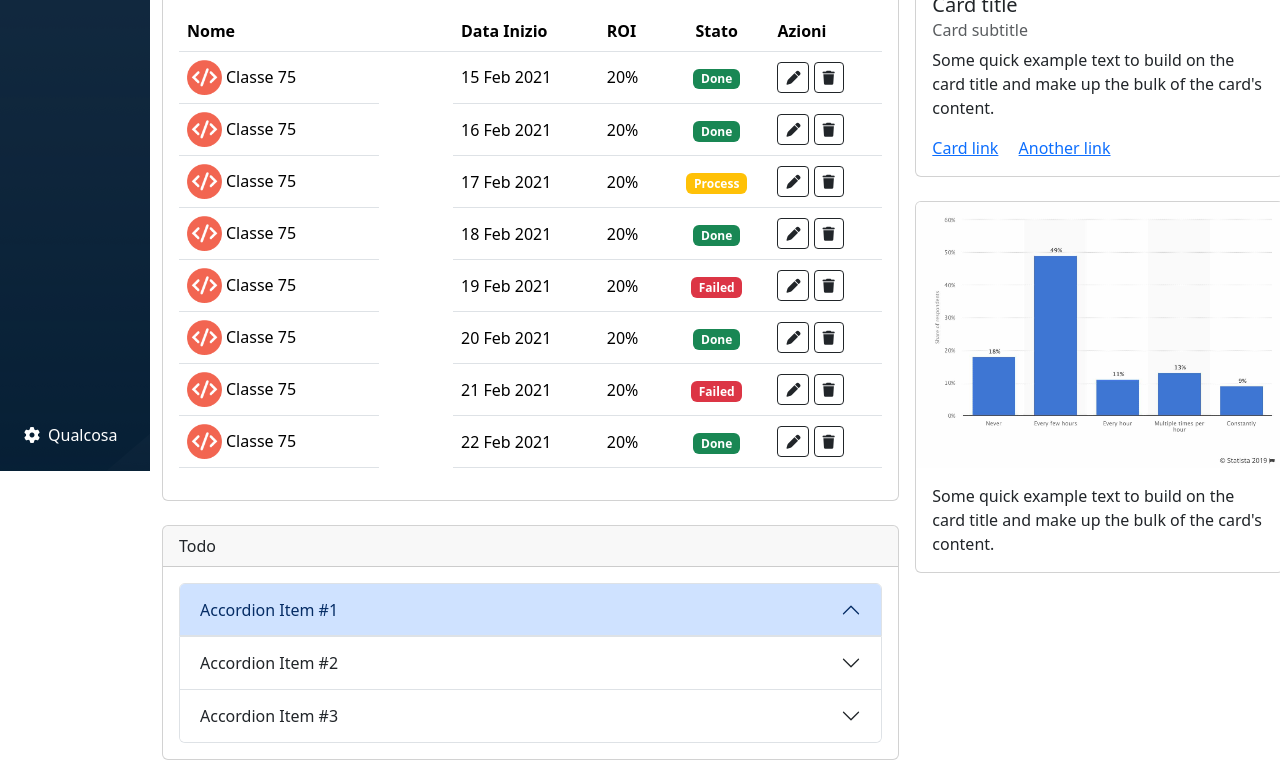
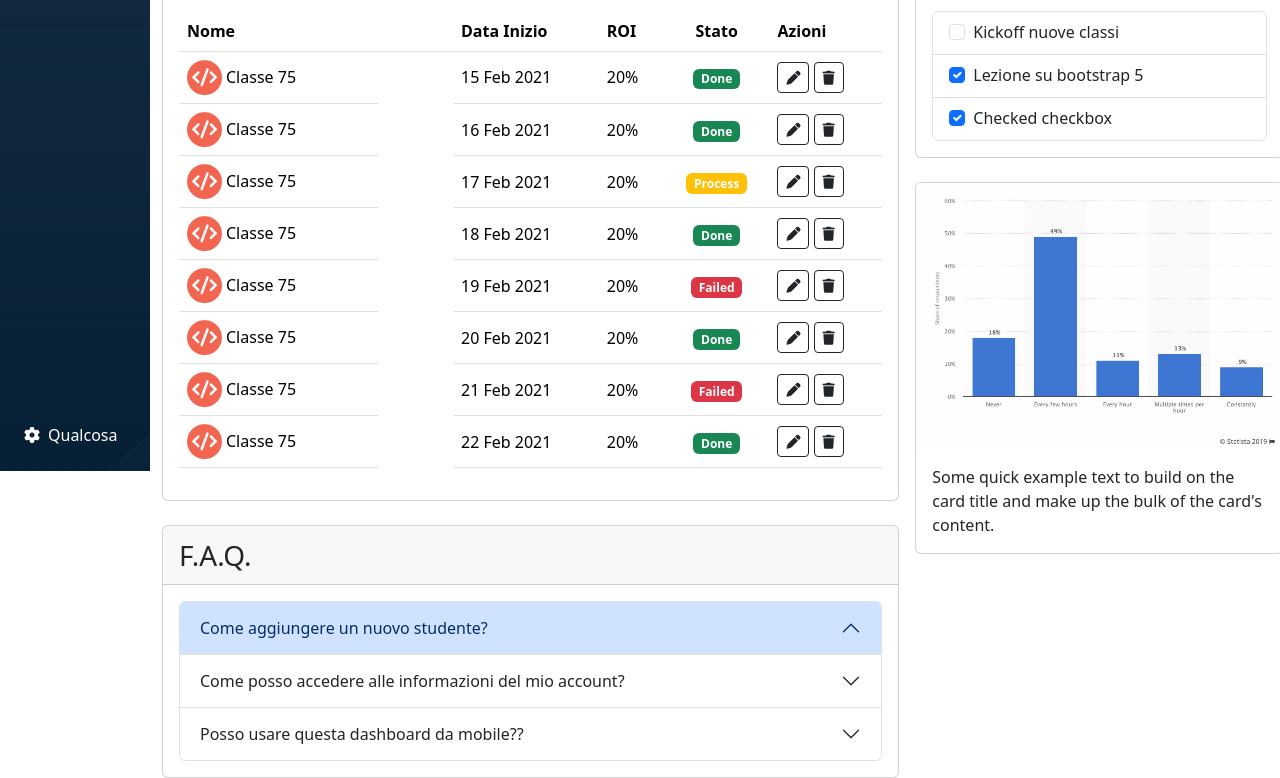
Before and after one commit to Lorenzo91347/html-css-bootstrap-dashboard, a plain HTML site: page index.html in a window 1280 px wide. Shown: the part 329-1107 px from the top of the page. Drawn offline with nearby package versions, Linux system fonts and the light colour scheme.

Commit message:
feat:accordion and checkboxes

```diff
--- a/index.html
+++ b/index.html
@@ -195,13 +195,13 @@
                                 </div>
                             </div>
                             <div class="card" style="width: auto;">
-                                <div class="card-header">Todo</div>
+                                <div class="card-header fs-3">F.A.Q.</div>
                                 <div class="card-body">
                                     <div class="accordion" id="accordionExample">
                                         <div class="accordion-item">
                                           <h2 class="accordion-header">
-                                            <button class="accordion-button" type="button" data-bs-toggle="collapse" data-bs-target="#collapseOne" aria-expanded="true" aria-controls="collapseOne">
-                                              Accordion Item #1
+                                            <button class="accordion-button" type="button" data-bs-toggle="collapse" data-bs-target="#collapseOne" aria-expanded="false" aria-controls="collapseOne">
+                                              Come aggiungere un nuovo studente?
                                             </button>
                                           </h2>
                                           <div id="collapseOne" class="accordion-collapse collapse" data-bs-parent="#accordionExample">
@@ -213,7 +213,7 @@
                                         <div class="accordion-item">
                                           <h2 class="accordion-header">
                                             <button class="accordion-button collapsed" type="button" data-bs-toggle="collapse" data-bs-target="#collapseTwo" aria-expanded="false" aria-controls="collapseTwo">
-                                              Accordion Item #2
+                                              Come posso accedere alle informazioni del mio account?
                                             </button>
                                           </h2>
                                           <div id="collapseTwo" class="accordion-collapse collapse" data-bs-parent="#accordionExample">
@@ -225,7 +225,7 @@
                                         <div class="accordion-item">
                                           <h2 class="accordion-header">
                                             <button class="accordion-button collapsed" type="button" data-bs-toggle="collapse" data-bs-target="#collapseThree" aria-expanded="false" aria-controls="collapseThree">
-                                              Accordion Item #3
+                                              Posso usare questa dashboard da mobile??
                                             </button>
                                           </h2>
                                           <div id="collapseThree" class="accordion-collapse collapse" data-bs-parent="#accordionExample">
@@ -240,13 +240,36 @@
                         </div>
                         <div class="col-12 col-lg-4 d-flex flex-column gap-4">
                             <div class="card" style="width: auto;">
-                                <div class="card-header">Todo</div>
+                                <div class="card-header fs-3">Todo</div>
                                 <div class="card-body">
-                                  <h5 class="card-title">Card title</h5>
-                                  <h6 class="card-subtitle mb-2 text-body-secondary">Card subtitle</h6>
-                                  <p class="card-text">Some quick example text to build on the card title and make up the bulk of the card's content.</p>
-                                  <a href="#" class="card-link">Card link</a>
-                                  <a href="#" class="card-link">Another link</a>
+                                  <ul class="list-group list-group-flush border rounded">
+                                  <li class="list-group-item">
+                                    <div class="form-check">
+                                    <input class="form-check-input" type="checkbox" value="" id="flexCheckDefault">
+                                    <label class="form-check-label" for="flexCheckDefault">
+                                      Kickoff nuove classi
+                                    </label>
+                                  </div>
+                                  </li>
+                                  <li class="list-group-item">
+                                  <div class="form-check">
+                                    <input class="form-check-input" type="checkbox" value="" id="flexCheckDefault" checked>
+                                    <label class="form-check-label" for="flexCheckDefault">
+                                      Lezione su bootstrap 5
+                                    </label>
+                                  </div>
+                                  </li>
+                                  <li class="list-group-item">
+                                  <div class="form-check">
+                                    <input class="form-check-input" type="checkbox" value="" id="flexCheckDefault" checked>
+                                    <label class="form-check-label" for="flexCheckDefault">
+                                      Checked checkbox
+                                    </label>
+                                  </div>
+                                  </li>
+                                  </ul>
+
+
                                 </div>
                             </div>
                             <div class="card" style="width: auto;">
```
